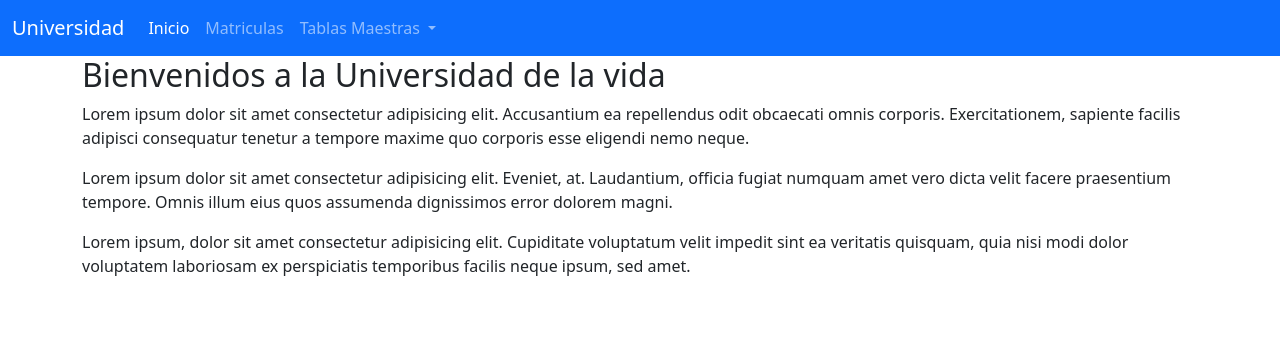
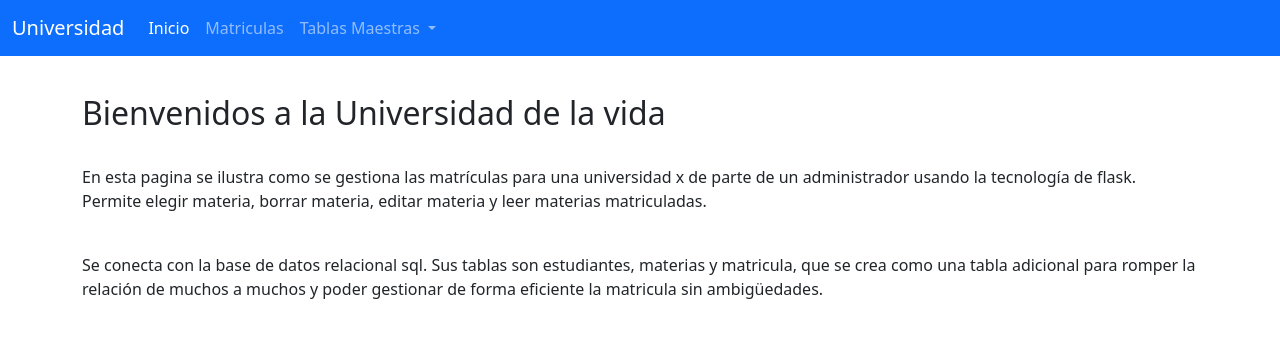
Before and after one commit to jorgejuancho/universidad-flask, a Flask app: page / in a window 1280 px wide. Shown: the top 356 px of the page. Run offline with Flask 2, Linux system fonts and the light colour scheme; some libraries are stand-ins or nearby versions.

Commit message:
mejoras parte grafica v1

```diff
--- a/app.py
+++ b/app.py
@@ -7,7 +7,7 @@ app = Flask(__name__)
 app.config['MYSQL_HOST'] =  'localhost'
 app.config['MYSQL_USER'] = 'root'
 app.config['MYSQL_PASSWORD'] = ''
-app.config['MYSQL_DB'] =  'coltis_materias'
+app.config['MYSQL_DB'] =  'universidad'
 app.config['MYSQL_PORT'] =  3308
 mysql = MySQL(app)
 
--- a/templates/index.html
+++ b/templates/index.html
@@ -1,11 +1,18 @@
 {% extends "plantilla.html" %}
 
 {% block titulo %}
+<br>
 Bienvenidos a la Universidad de la vida
 {% endblock %}
 
 {% block contenido %}
-<p>Lorem ipsum dolor sit amet consectetur adipisicing elit. Accusantium ea repellendus odit obcaecati omnis corporis. Exercitationem, sapiente facilis adipisci consequatur tenetur a tempore maxime quo corporis esse eligendi nemo neque.</p>
-<p>Lorem ipsum dolor sit amet consectetur adipisicing elit. Eveniet, at. Laudantium, officia fugiat numquam amet vero dicta velit facere praesentium tempore. Omnis illum eius quos assumenda dignissimos error dolorem magni.</p>
-<p>Lorem ipsum, dolor sit amet consectetur adipisicing elit. Cupiditate voluptatum velit impedit sint ea veritatis quisquam, quia nisi modi dolor voluptatem laboriosam ex perspiciatis temporibus facilis neque ipsum, sed amet.</p>
+<br>
+<p>
+    En esta pagina se ilustra como se gestiona las matrículas para una universidad x de parte de un administrador usando la tecnología de flask. Permite elegir materia, borrar materia, editar materia y leer materias matriculadas.</p>
+
+    <br>
+
+<p>Se conecta con la base de datos relacional sql. Sus tablas son estudiantes, materias y matricula, que se crea como una tabla adicional para romper la relación de muchos a muchos y poder gestionar de forma eficiente la matricula sin ambigüedades. </p>
+
+
 {% endblock %}
--- a/templates/materias.html
+++ b/templates/materias.html
@@ -1,5 +1,6 @@
 {% extends "plantilla.html" %}
 
 {% block titulo %}
+<br>
 Gestion de Materias
 {% endblock %}
--- a/templates/profesores.html
+++ b/templates/profesores.html
@@ -1,5 +1,6 @@
 {% extends "plantilla.html" %}
 
 {% block titulo %}
+<br>
 Gestion de profesores
 {% endblock %}
```
Also changed, not shown: templates/estudiantes.html (+4 -3 lines), templates/matriculas.html (+4 -3 lines).
